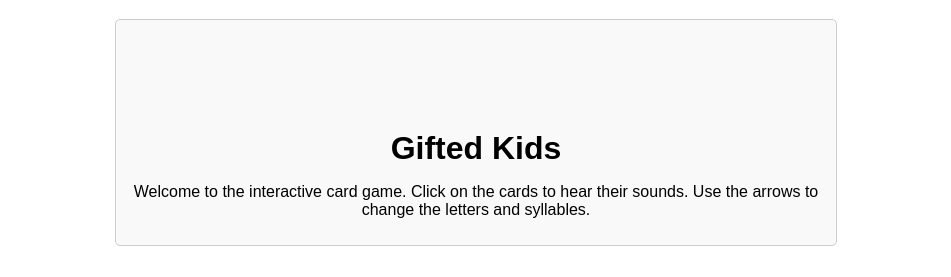
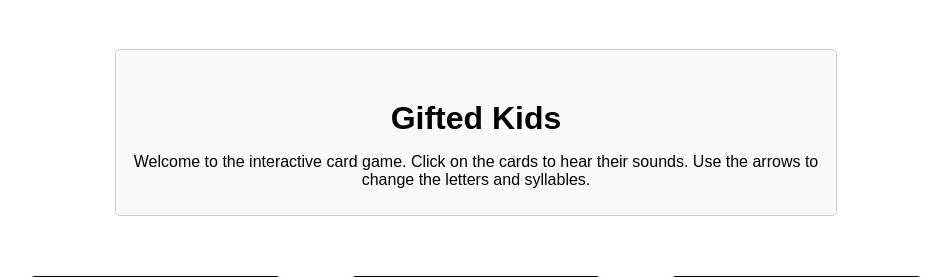
Before and after one commit to NdunguMaina/Magic-Book, a PHP site: page / in a window 1280 px wide. Shown: the top 277 px of the page, without its empty margins (164-1115 px from the left). Run offline with PHP 8.4, Linux system fonts and the light colour scheme.

Commit message:
Update styles.css

```diff
--- a/styles.css
+++ b/styles.css
@@ -26,7 +26,7 @@ body {
 .instructions h1 {
     font-size: 24px;
     margin-bottom: 10px;
-    margin-top: 100px;
+    margin-top: 40px;
     text-align: center;
     font-size: 2em;
 }
```
